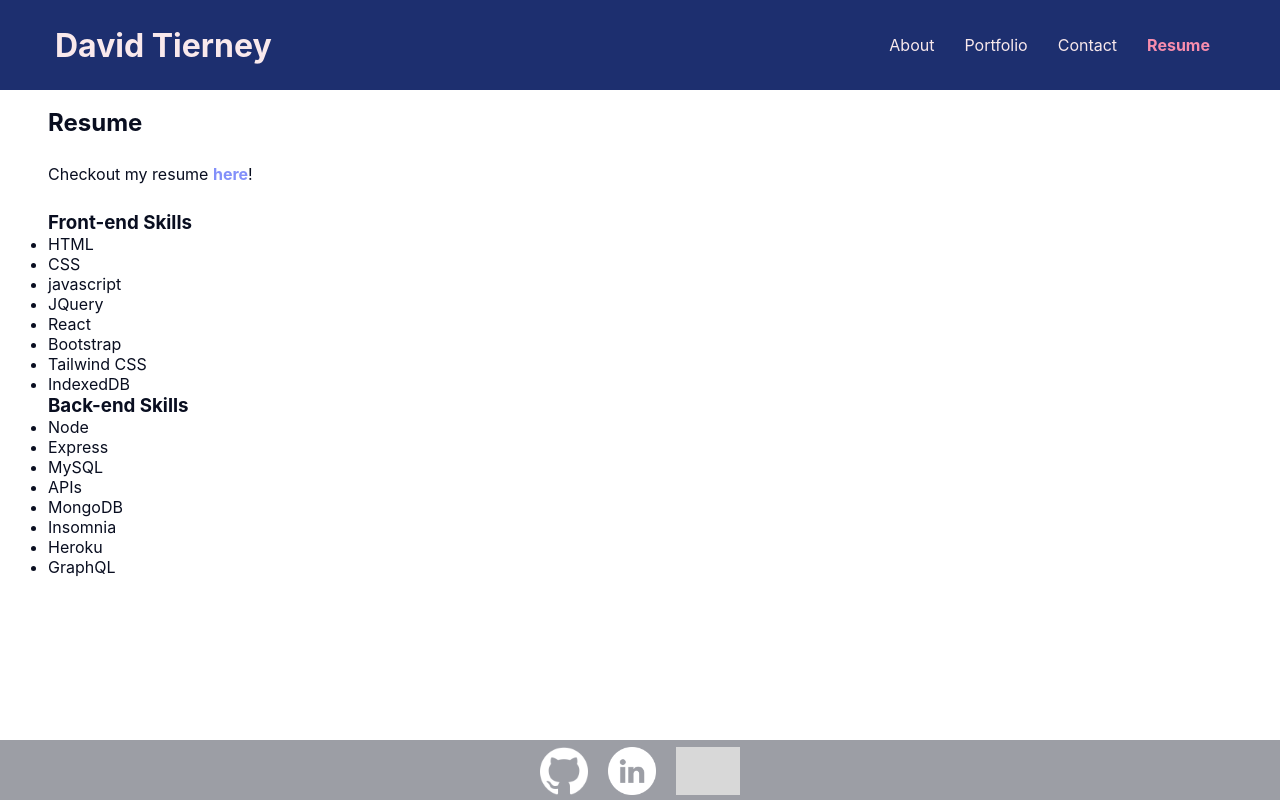
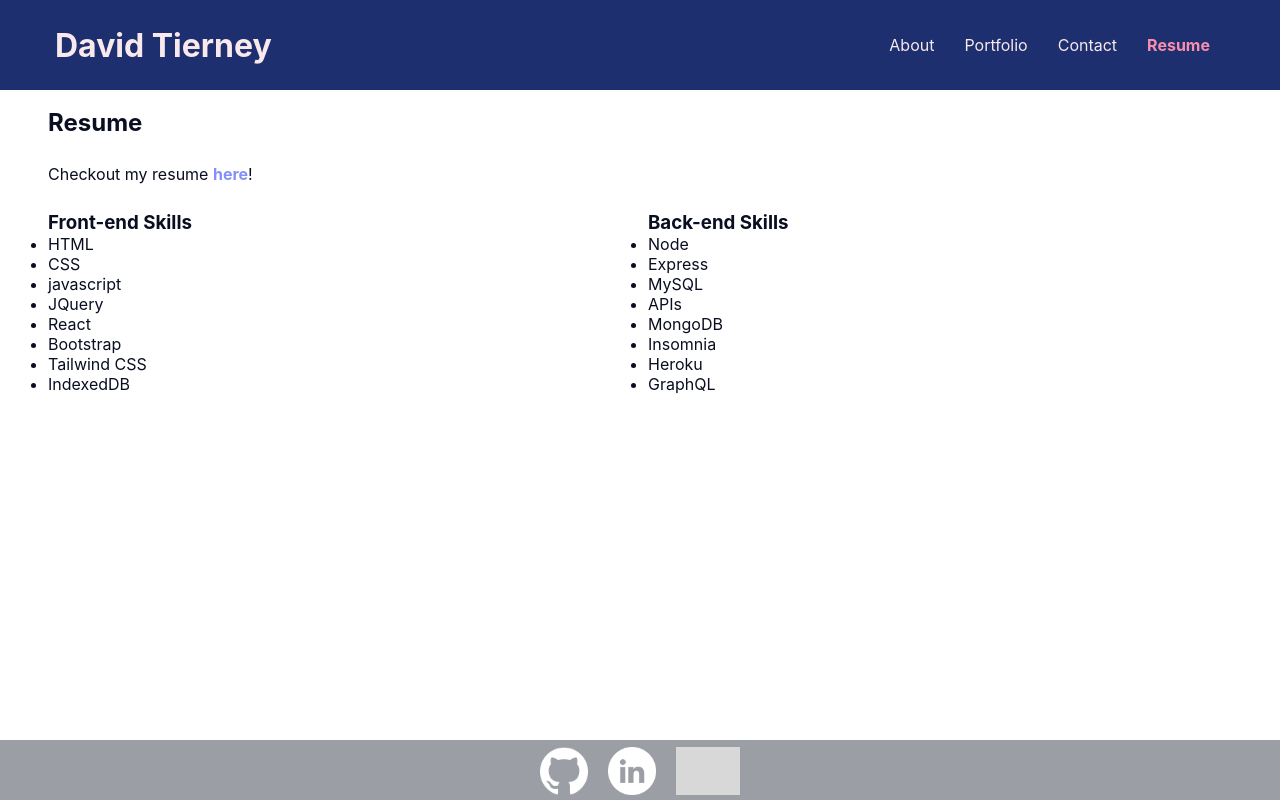
Before and after one commit to daveshouse44/react_portfolio, a React (Create React App) app in the folder react_portfolio/: page / in a window 1280 px wide. Both pictures are taken after a click on the item "Resume". Built offline with nearby package versions, Linux system fonts and the light colour scheme; grey boxes are pictures that could not be loaded.

Commit message:
contact, resume and about styling

```diff
--- a/react_portfolio/src/App.css
+++ b/react_portfolio/src/App.css
@@ -57,6 +57,15 @@ header h1 {
     color: var(--maize-crayola)
   }
 
+/* about me styling */
+.aboutHeader {
+  display: flex;
+}
+
+.aboutHeader img {
+  margin-left: 50px;
+}
+
 
 /* main body styling */
 section {
@@ -102,6 +111,10 @@ p a:hover {
   font-weight: bold;
 }
 
+#contact-form button:hover, #contact-form button:focus{
+ transform: scale(1.1);
+}
+
 #contact-form {
   padding: 40px 25px 40px 25px;
   width: 75%;
@@ -127,10 +140,8 @@ p a:hover {
 }
 
 /* resume page styling */
-ul {
-  display: inline-block;
-  *display: inline;
-  zoom: 1
+.skillList {
+  column-count: 2;
 }
 /* portfolio styling */
 #applicationCards {
--- a/react_portfolio/src/components/Resume.js
+++ b/react_portfolio/src/components/Resume.js
@@ -16,9 +16,10 @@ const Resume = () => {
         </a>!
       </p>
       </div>
-      <div>
+      <div className="skillList">
+        <div>
       <h3>Front-end Skills</h3>
-      <ul className="resumeList">
+      <ul className="frontSkills">
         <li>HTML</li>
         <li>CSS</li>
         <li>javascript</li>
@@ -31,7 +32,7 @@ const Resume = () => {
       </div>
       <div>
       <h3>Back-end Skills</h3>
-      <ul className="resumeList">
+      <ul className="backSkills">
         <li>Node</li>
         <li>Express</li>
         <li>MySQL</li>
@@ -42,6 +43,7 @@ const Resume = () => {
         <li>GraphQL</li>
       </ul>
       </div>
+      </div>
     </section>
   );
 };
```
